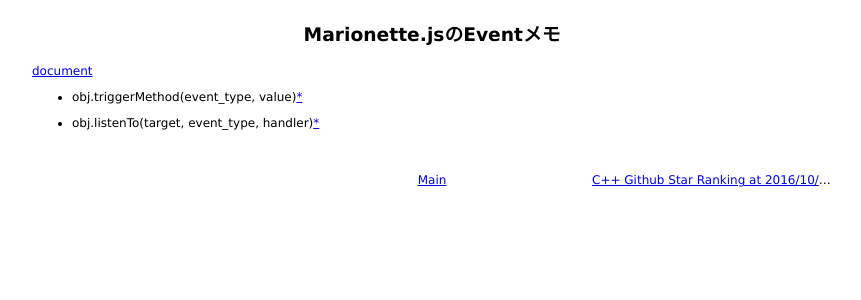
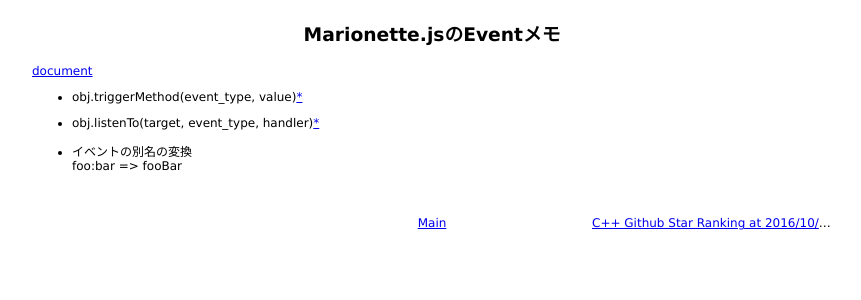
Before and after one commit to 38elements/38elements.github.com, a Jekyll site: the page built from _posts/2016-10-22-marionettejs-event.md, in a window 1280 px wide. Shown: the top 300 px of the page, without its empty margins (208-1069 px from the left). Built offline with Jekyll 4.4.1, drawn with Linux system fonts in a browser that asks for light colours.

Commit message:
Update 2016-10-22-marionettejs-event.md

```diff
--- a/_posts/2016-10-22-marionettejs-event.md
+++ b/_posts/2016-10-22-marionettejs-event.md
@@ -7,3 +7,6 @@ title: Marionette.jsのEventメモ
 * obj.triggerMethod(event_type, value)[\*](http://marionettejs.com/docs/master/events.html#view-triggermethod)
 
 * obj.listenTo(target, event_type, handler)[\*](http://marionettejs.com/docs/master/events.html#listening-to-events)
+
+* イベントの別名の変換
+foo:bar => fooBar
```
